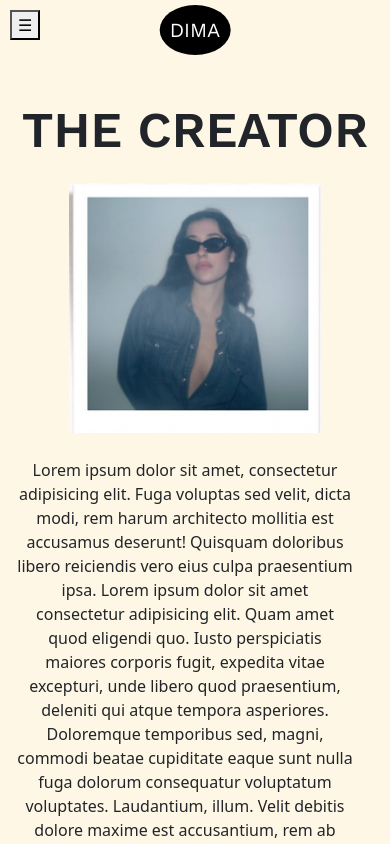
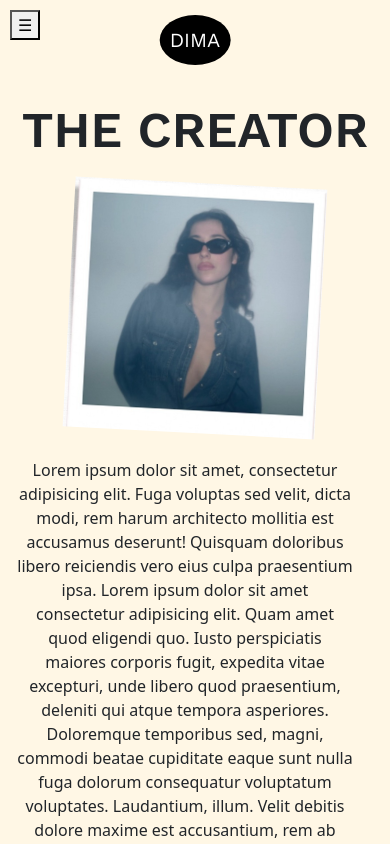
Before and after one commit to ebanchik/dima-studio-v2, a React (Vite) app: page /about in a window 390 px wide. Shown: the top 844 px of the page. Built offline with nearby package versions, Linux system fonts and the light colour scheme.

Commit message:
about image tilt animation

```diff
--- a/src/About.jsx
+++ b/src/About.jsx
@@ -1,9 +1,10 @@
-import { useEffect } from 'react';
+import { useEffect, useState } from 'react';
 import { useNavigate } from 'react-router-dom';
 import { Header } from './Header'
 
 export function About() {
   const navigate = useNavigate();
+  const [isLoading, setIsLoading] = useState(true);
 
   useEffect(() => {
     const cursor = document.getElementById('custom-cursor');
@@ -16,19 +17,32 @@ export function About() {
     navigate('/');
   };
 
+  useEffect(() => {
+    const timer = setTimeout(() => {
+      setIsLoading(false);
+    }, 500); // Adjust the delay as needed
+
+    return () => clearTimeout(timer);
+  }, []);
+
 
   return (
     <div id="page-content" className="page about-page page-content">
       <div className="container">
-          < Header />
+        <Header />
         <button className="button" onClick={handleExit}>DIMA</button>
         <h1 className="about-title">THE CREATOR</h1>
         <div className="row">
           <div className="col-md-4 col-sm-12 order-md-2 order-sm-1">
-              <img src="assets/anika-pfp.jpeg" alt="Description" className="about-photo" />
+            <img
+              src="assets/anika-pfp.jpeg"
+              alt="Description"
+              className={`about-photo ${isLoading ? '' : 'tilt'}`}
+            />
           </div>
           <div className="col-md-8 col-sm-12 order-md-1 order-sm-2">
-              <p className="about-text">Lorem ipsum dolor sit amet, consectetur adipisicing elit. Fuga voluptas sed velit, dicta modi, rem harum architecto mollitia est accusamus deserunt! Quisquam doloribus libero reiciendis vero eius culpa praesentium ipsa. Lorem ipsum dolor sit amet consectetur adipisicing elit. Quam amet quod eligendi quo. Iusto perspiciatis maiores corporis fugit, expedita vitae excepturi, unde libero quod praesentium, deleniti qui atque tempora asperiores.
+            <p className="about-text">
+            Lorem ipsum dolor sit amet, consectetur adipisicing elit. Fuga voluptas sed velit, dicta modi, rem harum architecto mollitia est accusamus deserunt! Quisquam doloribus libero reiciendis vero eius culpa praesentium ipsa. Lorem ipsum dolor sit amet consectetur adipisicing elit. Quam amet quod eligendi quo. Iusto perspiciatis maiores corporis fugit, expedita vitae excepturi, unde libero quod praesentium, deleniti qui atque tempora asperiores.
               Doloremque temporibus sed, magni, commodi beatae cupiditate eaque sunt nulla fuga dolorum consequatur voluptatum voluptates. Laudantium, illum. Velit debitis dolore maxime est accusantium, rem ab quasi neque, voluptates, sequi nihil.
               Debitis asperiores nisi impedit aspernatur distinctio nulla veritatis dolorum sed labore atque. In rerum temporibus officiis voluptatum quia obcaecati nisi, delectus quam quisquam saepe totam ipsum eligendi laudantium esse nulla?
               Odit laudantium inventore sequi expedita officiis ullam autem. Pariatur soluta culpa asperiores dolorum magnam ex, distinctio facere voluptatem numquam et atque eligendi voluptatibus ratione excepturi? Nulla enim quae natus numquam.
--- a/src/App.css
+++ b/src/App.css
@@ -515,6 +515,10 @@ nav a {
     display: none;
   }
 
+  .button {
+    margin-top: 10px;
+  }
+
   .navbar {
     display: none;
     position: fixed;
@@ -582,6 +586,11 @@ nav a {
     object-fit: contain;
     margin-bottom: 25px;
     margin-top: 15px;
+    transition: transform 0.5s ease-in-out;
+  }
+
+  .about-photo.tilt {
+    transform: rotate(3deg); /* Adjust the angle as needed */
   }
 
   .about-page {
```
Lines whose indentation alone changed are shown as unchanged.
